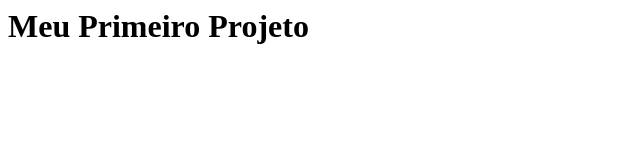
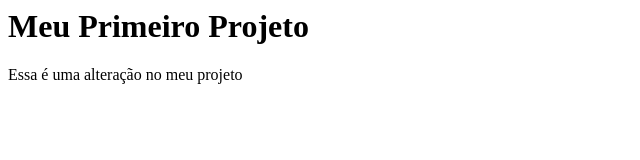
Before and after one commit to 2026301862luiza/meu-primeiro-projeto, a plain HTML site: page Index.html in a window 1280 px wide. Shown: the whole page, without its empty margins (0-640 px from the left). Drawn offline with Linux system fonts and the light colour scheme.

Commit message:
Atualizar o Index.html

```diff
--- a/Index.html
+++ b/Index.html
@@ -1 +1,2 @@
 <h1>Meu Primeiro Projeto</h1>
+<p>Essa é uma alteração no meu projeto</p>
```
